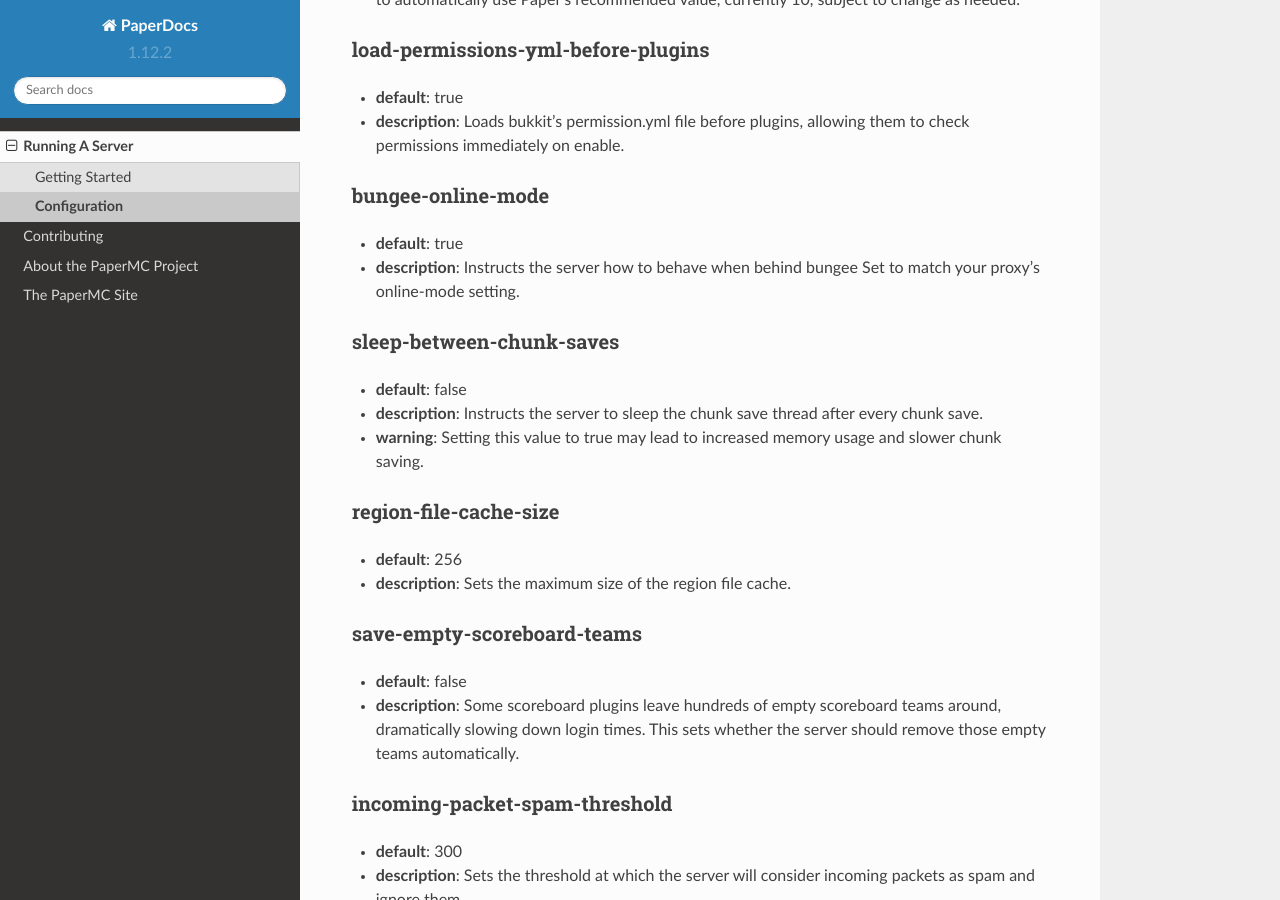
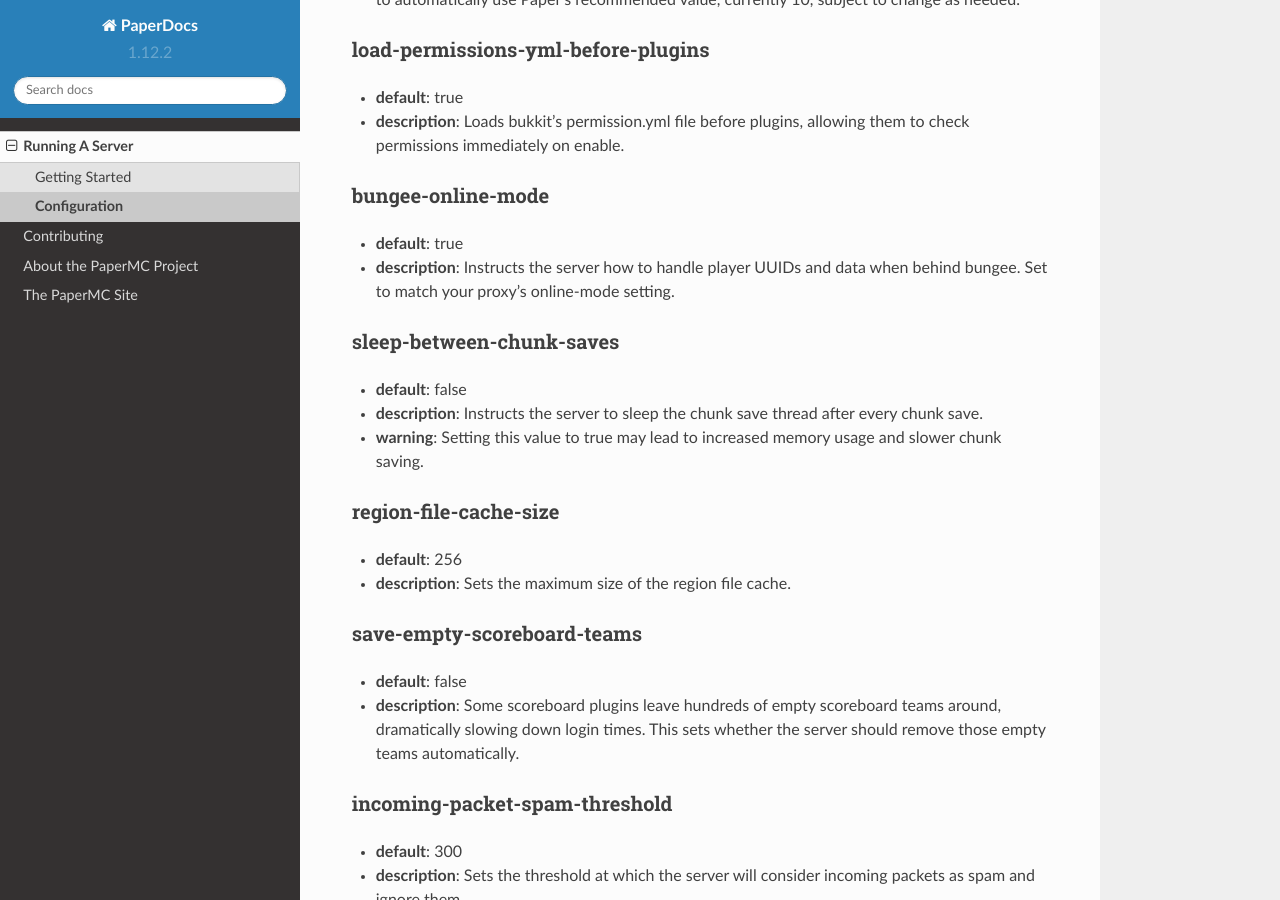
Before and after one commit to PaperMC/PaperDocs, a Sphinx documentation site: the page built from source/server/configuration.rst, in a window 1280 px wide and 900 px high, scrolled down 1297 px. Built offline with Sphinx 7.4.7 and the Read the Docs theme 2.0.0, drawn with Linux system fonts in a browser that asks for light colours.

Commit message:
Make bungee-online-mode documentation more clear
https://github.com/PaperMC/Paper/commit/e51a3a332ec450e36ac6805c3d84b847fb18947c

```diff
--- a/source/server/configuration.rst
+++ b/source/server/configuration.rst
@@ -64,8 +64,8 @@
 bungee-online-mode
 ~~~~~~~~~~~~~~~~~~
 * **default**: true
-* **description**: Instructs the server how to behave when behind bungee
-  Set to match your proxy's online-mode setting.
+* **description**: Instructs the server how to handle player UUIDs and data
+  when behind bungee. Set to match your proxy's online-mode setting.
 
 sleep-between-chunk-saves
 ~~~~~~~~~~~~~~~~~~~~~~~~~~
```
